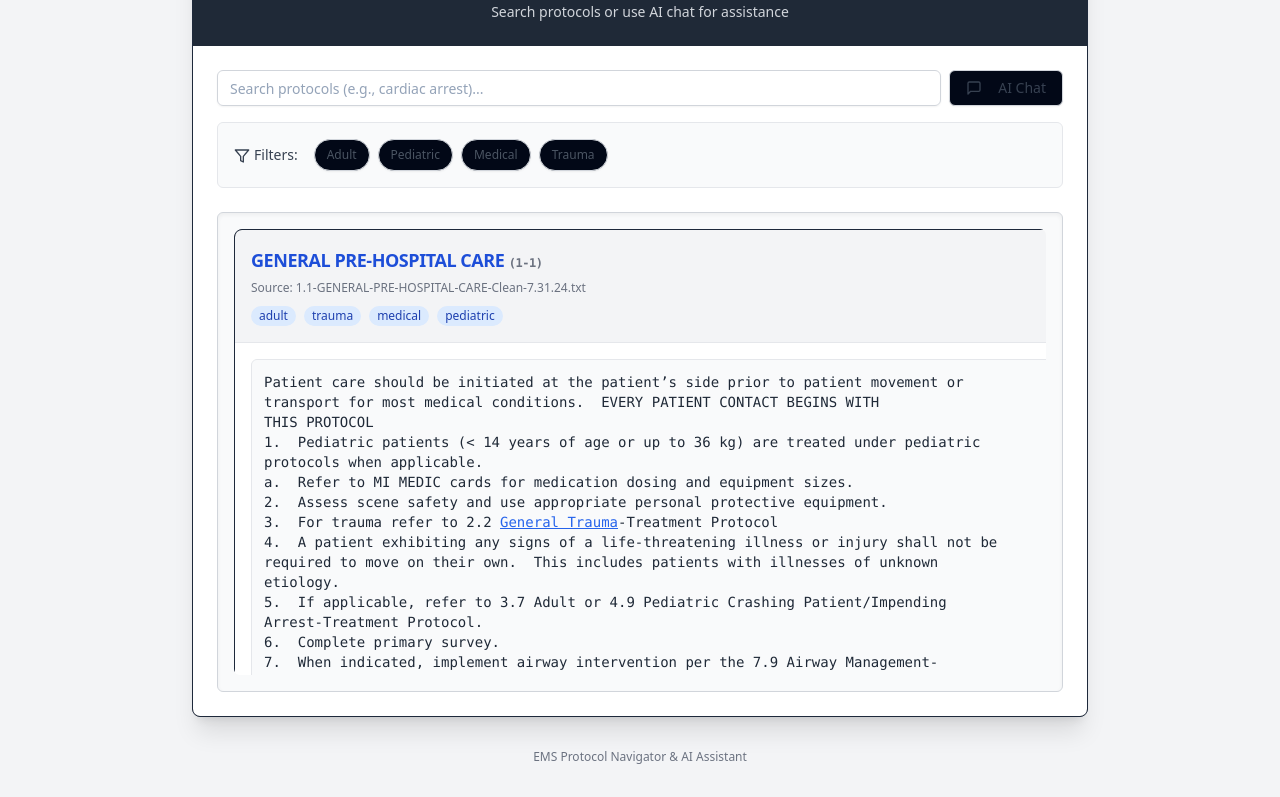
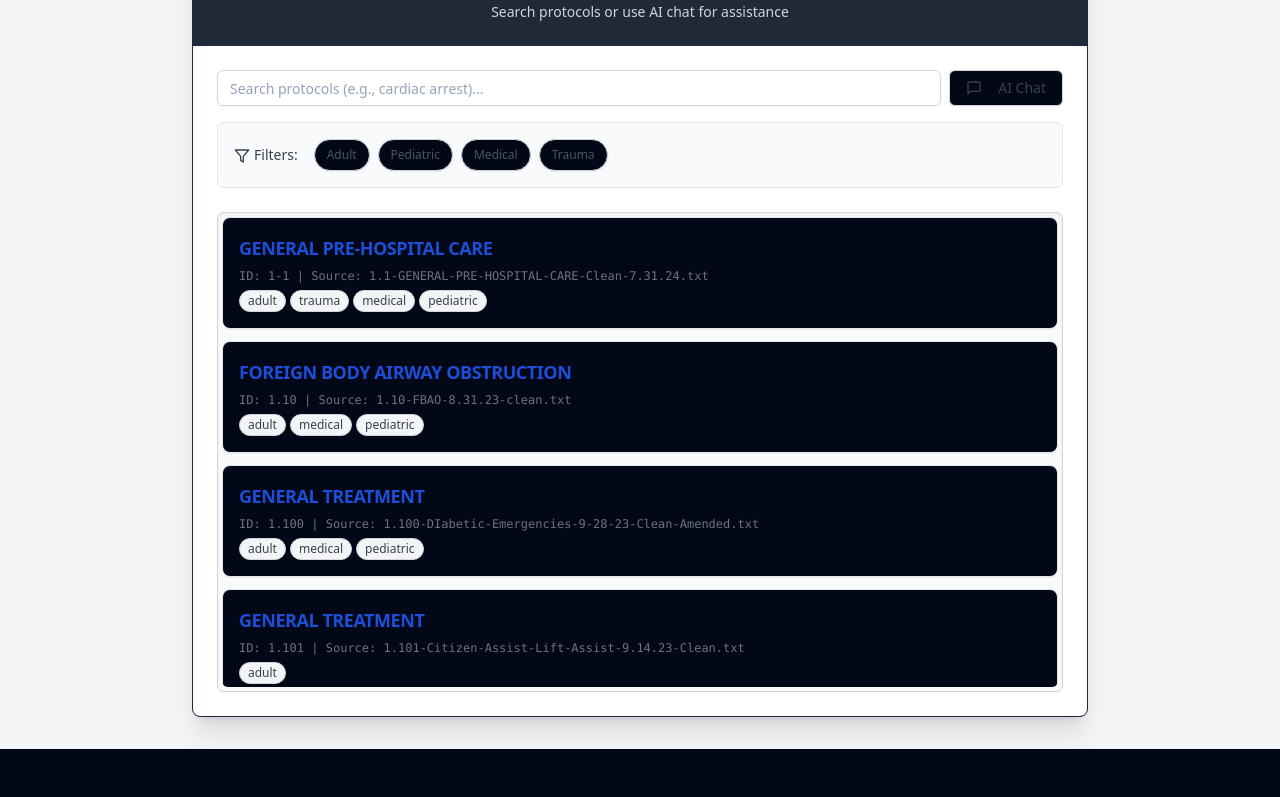
Before and after one commit to John-MiracleWorker/OCMCA, a Next.js app: page / in a window 1280 px wide. Shown: the part 101-898 px from the top of the page. After the commit the page ends 850 px from the top, so only its background shows below. Built offline with nearby package versions, Linux system fonts and the light colour scheme.

Commit message:
Update page.tsx again

```diff
--- a/src/app/page.tsx
+++ b/src/app/page.tsx
@@ -55,12 +55,16 @@ const CATEGORY_FILTERS = [
 const isWholeWord = (text: string, index: number, length: number): boolean => {
     const charBefore = index > 0 ? text[index - 1] : ' ';
     const charAfter = index + length < text.length ? text[index + length] : ' ';
-    const boundaryChars = /[^a-zA-Z0-9]/; // Matches any non-alphanumeric character
-    return boundaryChars.test(charBefore) && boundaryChars.test(charAfter);
+    // Boundary chars: whitespace, punctuation (except hyphen within words), start/end of string
+    const boundaryChars = /[^a-zA-Z0-9-]/; // Allow hyphens within words
+    const isStartBoundary = index === 0 || boundaryChars.test(charBefore);
+    const isEndBoundary = (index + length === text.length) || boundaryChars.test(charAfter);
+    // console.log(`MANUS DEBUG V8: isWholeWord check for text.substring(${index}, ${index + length})='${text.substring(index, index+length)}': charBefore='${charBefore}', charAfter='${charAfter}', isStartBoundary=${isStartBoundary}, isEndBoundary=${isEndBoundary}`);
+    return isStartBoundary && isEndBoundary;
 };
 
 const linkifyContent = (content: string | undefined, allProtocols: Protocol[], currentProtocolId: string): (string | JSX.Element)[] => {
-    console.log(`MANUS DEBUG: linkifyContent V7 (Case-Insensitive String Search) CALLED for protocol ID: ${currentProtocolId}, content snippet: ${content ? content.substring(0, 70) + "..." : "N/A"}`);
+    console.log(`MANUS DEBUG V8: linkifyContent V8 (Enhanced Debug) CALLED for protocol ID: ${currentProtocolId}, content snippet: ${content ? content.substring(0, 70) + "..." : "N/A"}`);
     if (!content) return ["Content not available."];
 
     const potentialMatches: { index: number; length: number; id: string; title: string; originalMatch: string }[] = [];
@@ -71,23 +75,27 @@ const linkifyContent = (content: string | undefined, allProtocols: Protocol[], c
 
         const lowerRefProtocolName = refProtocol.name.toLowerCase();
         if (lowerRefProtocolName.length === 0) return;
+        // console.log(`MANUS DEBUG V8: linkifyContent - Checking for refProtocol: '${refProtocol.name}' (ID: ${refProtocol.id})`);
 
         let searchIndex = 0;
         while (searchIndex < lowerContent.length) {
             const foundIndex = lowerContent.indexOf(lowerRefProtocolName, searchIndex);
             if (foundIndex === -1) break; // No more occurrences of this title
+            // console.log(`MANUS DEBUG V8: linkifyContent - Found potential match for '${refProtocol.name}' at index ${foundIndex} in content.`);
 
-            // Check for whole word boundaries on the original content string
             if (isWholeWord(content, foundIndex, refProtocol.name.length)) {
+                // console.log(`MANUS DEBUG V8: linkifyContent - Whole word match confirmed for '${refProtocol.name}' at index ${foundIndex}.`);
                 potentialMatches.push({
                     index: foundIndex,
-                    length: refProtocol.name.length, // Use original length for slicing
+                    length: refProtocol.name.length,
                     id: refProtocol.id,
-                    title: refProtocol.name, // Store original name
-                    originalMatch: content.substring(foundIndex, foundIndex + refProtocol.name.length) // Extract original casing from content
+                    title: refProtocol.name,
+                    originalMatch: content.substring(foundIndex, foundIndex + refProtocol.name.length)
                 });
+            } else {
+                // console.log(`MANUS DEBUG V8: linkifyContent - Not a whole word match for '${refProtocol.name}' at index ${foundIndex}.`);
             }
-            searchIndex = foundIndex + lowerRefProtocolName.length; // Continue search after this match
+            searchIndex = foundIndex + lowerRefProtocolName.length;
         }
     });
 
@@ -107,17 +115,21 @@ const linkifyContent = (content: string | undefined, allProtocols: Protocol[], c
         }
     }
 
+    // console.log("MANUS DEBUG V8: linkifyContent - Final sorted & filtered matches:", finalMatches.map(m => ({title: m.title, index: m.index, original: m.originalMatch})));
+
     const result: (string | JSX.Element)[] = [];
     let lastIndex = 0;
     finalMatches.forEach(match => {
         if (match.index > lastIndex) {
             result.push(content.substring(lastIndex, match.index));
         }
+        // console.log(`MANUS DEBUG V8: linkifyContent - Creating link for: ${match.originalMatch} to ID ${match.id}`);
         result.push(
             <Link
                 href={{ pathname: '/', query: { protocol: match.id } }}
-                key={`${match.id}-${match.index}`}
+                key={`${match.id}-${match.index}-${Math.random()}`}
                 className="text-blue-600 hover:text-blue-800 underline"
+                onClick={(e) => console.log(`MANUS DEBUG V8: Link clicked for protocol ID: ${match.id}, original text: '${match.originalMatch}'`)}
             >
                 {match.originalMatch}
             </Link>
@@ -128,8 +140,8 @@ const linkifyContent = (content: string | undefined, allProtocols: Protocol[], c
     if (lastIndex < content.length) {
         result.push(content.substring(lastIndex));
     }
-
-    return result.length > 0 ? result : [content];
+    // console.log("MANUS DEBUG V8: linkifyContent - Final result segments count:", result.length);
+    return result.length > 0 ? result : [content]; // Ensure content is always returned even if no links
 };
 
 function ProtocolNavigatorPageContent() {
@@ -145,13 +157,19 @@ function ProtocolNavigatorPageContent() {
   const router = useRouter();
   const [selectedProtocol, setSelectedProtocol] = useState<Protocol | null>(null);
 
+  console.log("MANUS DEBUG V8: ProtocolNavigatorPageContent rendering/re-rendering. SelectedProtocol ID:", selectedProtocol?.id);
+
   const { messages, input, handleInputChange: handleChatInputChange, handleSubmit, isLoading: isChatLoading, error: chatError } = useChat({
     api: "/api/chat",
   });
 
   const applyFiltersAndSearch = useCallback(() => {
+    console.log("MANUS DEBUG V8: applyFiltersAndSearch called. Term:", searchTerm, "Filters:", activeFilters);
     const protocolIdFromQuery = searchParams.get('protocol');
-    if (protocolIdFromQuery && !searchTerm && activeFilters.length === 0) return;
+    if (protocolIdFromQuery && !searchTerm && activeFilters.length === 0) {
+        console.log("MANUS DEBUG V8: applyFiltersAndSearch - bailing early due to protocolIdFromQuery and no search/filters");
+        return;
+    }
 
     let filteredByCategories = protocolsList;
     if (activeFilters.length > 0) {
@@ -162,6 +180,7 @@ function ProtocolNavigatorPageContent() {
     if (!searchTerm.trim()) {
       setSearchResults(filteredByCategories);
       setIsSearching(false);
+      console.log("MANUS DEBUG V8: applyFiltersAndSearch - no search term, set results to filteredByCategories");
       return;
     }
     setIsSearching(true);
@@ -170,31 +189,44 @@ function ProtocolNavigatorPageContent() {
     const finalResults = results.map(result => result.item);
     setSearchResults(finalResults);
     setIsSearching(false);
+    console.log("MANUS DEBUG V8: applyFiltersAndSearch - search complete, results count:", finalResults.length);
   }, [searchTerm, activeFilters, searchParams]);
 
   useEffect(() => {
     const protocolIdFromQuery = searchParams.get('protocol');
+    console.log("MANUS DEBUG V8: useEffect[searchParams] - protocolIdFromQuery:", protocolIdFromQuery);
     if (protocolIdFromQuery) {
         const foundProtocol = protocolsList.find(p => p.id === protocolIdFromQuery);
+        console.log("MANUS DEBUG V8: useEffect[searchParams] - foundProtocol:", foundProtocol?.id);
         if (foundProtocol) {
+            if (selectedProtocol?.id !== foundProtocol.id) {
+                console.log("MANUS DEBUG V8: useEffect[searchParams] - Setting selected protocol to:", foundProtocol.id);
                 setSelectedProtocol(foundProtocol);
+            }
             setIsChatMode(false);
-            setSearchResults([]);
-            setSearchTerm("");
-            setActiveFilters([]);
+            // Only clear search results if we are actually navigating to a new protocol, not just re-rendering
+            if (searchResults.length > 0) setSearchResults([]);
+            if (searchTerm) setSearchTerm("");
+            if (activeFilters.length > 0) setActiveFilters([]);
         } else {
+            console.warn("MANUS DEBUG V8: useEffect[searchParams] - Protocol ID from query not found, redirecting to home.");
             setSelectedProtocol(null);
             router.push('/');
         }
     } else {
+        // Only set selectedProtocol to null if it's currently set
+        if (selectedProtocol) {
+            console.log("MANUS DEBUG V8: useEffect[searchParams] - No protocolIdFromQuery, clearing selectedProtocol.");
             setSelectedProtocol(null);
+        }
         applyFiltersAndSearch();
     }
-  }, [searchParams, router, applyFiltersAndSearch]);
+  }, [searchParams, router, applyFiltersAndSearch, selectedProtocol, searchTerm, searchResults.length, activeFilters.length]); // Added dependencies to try and stabilize
 
   const handleSearchTermChange = (event: React.ChangeEvent<HTMLInputElement>) => {
     setSearchTerm(event.target.value);
     if (selectedProtocol) {
+        console.log("MANUS DEBUG V8: handleSearchTermChange - Clearing selected protocol due to search term change.");
         router.push('/');
         setSelectedProtocol(null);
     }
@@ -202,6 +234,7 @@ function ProtocolNavigatorPageContent() {
 
   const handleSearchKeyDown = (event: React.KeyboardEvent<HTMLInputElement>) => {
     if (event.key === "Enter") {
+        console.log("MANUS DEBUG V8: Enter key pressed in search.");
         // applyFiltersAndSearch is called by useEffect when searchTerm changes
     }
   };
@@ -213,6 +246,7 @@ function ProtocolNavigatorPageContent() {
             : [...prevFilters, filterId]
     );
     if (selectedProtocol) {
+        console.log("MANUS DEBUG V8: toggleFilter - Clearing selected protocol due to filter change.");
         router.push('/');
         setSelectedProtocol(null);
     }
@@ -221,6 +255,7 @@ function ProtocolNavigatorPageContent() {
   const clearAllFilters = () => {
     setActiveFilters([]);
     if (selectedProtocol) {
+        console.log("MANUS DEBUG V8: clearAllFilters - Clearing selected protocol.");
         router.push('/');
         setSelectedProtocol(null);
     }
@@ -231,6 +266,18 @@ function ProtocolNavigatorPageContent() {
       chatContainerRef.current.scrollTop = chatContainerRef.current.scrollHeight;
     }
   }, [messages]);
+
+  // Render function for protocol content to ensure it's memoized if selectedProtocol doesn't change
+  const renderProtocolContent = useCallback(() => {
+    if (!selectedProtocol) return null;
+    console.log("MANUS DEBUG V8: renderProtocolContent - Rendering content for:", selectedProtocol.id);
+    try {
+        return linkifyContent(selectedProtocol.content, protocolsList, selectedProtocol.id);
+    } catch (error) {
+        console.error("MANUS DEBUG V8: Error in linkifyContent during render:", error);
+        return <div className="text-red-500">Error rendering protocol content. Please check console.</div>;
+    }
+  }, [selectedProtocol]);
 
   return (
     <div className="flex flex-col items-center min-h-screen bg-gray-100 p-4 md:p-8 font-sans">
@@ -326,7 +373,7 @@ function ProtocolNavigatorPageContent() {
                 </div>
                 ) : selectedProtocol ? (
                     <ScrollArea className="h-full border border-gray-300 rounded-md p-4 bg-gray-50 shadow-inner">
-                        <Button onClick={() => {router.push('/'); setSelectedProtocol(null);}} className="mb-4 bg-blue-600 hover:bg-blue-700 text-white">Back to Search Results</Button>
+                        <Button onClick={() => { console.log("MANUS DEBUG V8: Back to Search Results button clicked."); router.push('/'); setSelectedProtocol(null);}} className="mb-4 bg-blue-600 hover:bg-blue-700 text-white">Back to Search Results</Button>
                         <Card key={selectedProtocol.id} className="shadow-md rounded-lg overflow-hidden">
                             <CardHeader className="bg-gray-100 p-4 border-b border-gray-200">
                                 <CardTitle className="text-xl font-semibold text-blue-700">{selectedProtocol.name} <span className="text-sm text-gray-500 font-mono">({selectedProtocol.id})</span></CardTitle>
@@ -334,77 +381,73 @@ function ProtocolNavigatorPageContent() {
                                 {selectedProtocol.categories && selectedProtocol.categories.length > 0 && (
                                     <div className="mt-2">
                                         {selectedProtocol.categories.map(cat => (
-                                            <span key={cat} className="inline-block bg-blue-100 text-blue-800 text-xs font-medium mr-2 px-2.5 py-0.5 rounded-full">{cat}</span>
+                                            <span key={cat} className="inline-block bg-blue-100 text-blue-800 text-xs font-medium mr-2 px-2.5 py-0.5 rounded-full">
+                                                {cat}
+                                            </span>
                                         ))}
                                     </div>
                                 )}
                             </CardHeader>
-                            <CardContent className="p-4 bg-white">
-                                <div className="whitespace-pre-wrap text-sm font-mono bg-gray-50 text-gray-800 p-3 rounded-md overflow-x-auto border border-gray-200 min-h-[50px]">
-                                    {linkifyContent(selectedProtocol.content, protocolsList, selectedProtocol.id)}
-                                </div>
+                            <CardContent className="p-4 md:p-6 text-gray-800 text-sm md:text-base leading-relaxed whitespace-pre-line">
+                                {renderProtocolContent()}
                             </CardContent>
                         </Card>
                     </ScrollArea>
                 ) : (
-                <ScrollArea className="h-full border border-gray-300 rounded-md p-4 bg-gray-50 shadow-inner">
-                    {isSearching && (
+                    <ScrollArea className="h-full border border-gray-300 rounded-md p-1 bg-gray-50 shadow-inner">
+                        {isSearching ? (
                         <div className="flex justify-center items-center h-full">
                             <Loader2 className="h-8 w-8 animate-spin text-blue-600" />
                             <p className="ml-2 text-gray-600">Searching...</p>
                         </div>
-                    )}
-                    {!isSearching && searchResults.length > 0 ? (
-                    <div className="space-y-4">
-                        {searchResults.map((protocol) => (
-                                <Card key={protocol.id} className="shadow-md hover:shadow-lg transition-shadow duration-200 rounded-lg overflow-hidden">
-                                    <CardHeader className="bg-gray-100 p-4 border-b border-gray-200">
-                                    <CardTitle className="text-lg font-semibold text-blue-700">
-                                        <Link href={{ pathname: '/', query: { protocol: protocol.id } }} className="hover:underline">
-                                            {protocol.name}
-                                        </Link> <span className="text-xs text-gray-500 font-mono">({protocol.id})</span>
-                                    </CardTitle>
-                                    <CardDescription className="text-xs text-gray-500">Source: {protocol.source_file}</CardDescription>
+                        ) : searchResults.length > 0 ? (
+                        searchResults.map((protocol) => (
+                            <Card
+                                key={protocol.id}
+                                className="mb-3 shadow-sm hover:shadow-md transition-shadow duration-200 cursor-pointer rounded-lg border border-gray-200"
+                                onClick={() => {
+                                    console.log("MANUS DEBUG V8: Search result card clicked for protocol ID:", protocol.id);
+                                    router.push(`/?protocol=${protocol.id}`);
+                                    // setSelectedProtocol(protocol); // This will be handled by useEffect
+                                }}
+                            >
+                            <CardHeader className="p-4">
+                                <CardTitle className="text-lg font-semibold text-blue-700 hover:text-blue-800">{protocol.name}</CardTitle>
+                                <CardDescription className="text-xs text-gray-500 font-mono mt-1">ID: {protocol.id} | Source: {protocol.source_file}</CardDescription>
                                 {protocol.categories && protocol.categories.length > 0 && (
-                                        <div className="mt-1">
+                                    <div className="mt-2 flex flex-wrap gap-1">
                                         {protocol.categories.map(cat => (
-                                                <span key={cat} className="inline-block bg-blue-100 text-blue-800 text-xs font-medium mr-2 px-2 py-0.5 rounded-full">{cat}</span>
+                                            <span key={cat} className="inline-block bg-gray-100 text-gray-700 text-xs font-medium px-2 py-0.5 rounded-full border border-gray-300">
+                                                {cat}
+                                            </span>
                                         ))}
                                     </div>
                                 )}
                             </CardHeader>
-                                    <CardContent className="p-4 bg-white">
-                                    <div className="whitespace-pre-wrap text-sm font-mono bg-gray-50 text-gray-800 p-3 rounded-md overflow-x-auto border border-gray-200 min-h-[50px]">
-                                        {linkifyContent(protocol.content, protocolsList, protocol.id)}
+                            </Card>
+                        ))
+                        ) : (
+                        <div className="flex justify-center items-center h-full">
+                            <p className="text-gray-500">No search results. Try different keywords or adjust filters.</p>
                         </div>
-                                    </CardContent>
-                                </Card>
-                            ))}
-                    </div>
-                    ) : (
-                    !isSearching && (
-                        <div className="text-center text-gray-500 pt-16">
-                            <Search className="h-12 w-12 mx-auto text-gray-400 mb-2"/>
-                            {(searchTerm || activeFilters.length > 0) ? "No protocols found matching your criteria." : "Enter a search term or select filters to begin."}
-                        </div>
-                    )
                         )}
                     </ScrollArea>
                 )}
             </div>
         </CardContent>
       </Card>
-      <MedicationCalculator isOpen={isCalculatorOpen} onClose={() => setIsCalculatorOpen(false)} />
-      <footer className="mt-8 text-center text-xs text-gray-500">
-        <p>EMS Protocol Navigator & AI Assistant</p>
-      </footer>
+      {isCalculatorOpen && (
+        <div className="fixed inset-0 bg-black bg-opacity-50 flex items-center justify-center p-4 z-50">
+            <MedicationCalculator onClose={() => setIsCalculatorOpen(false)} />
+        </div>
+      )}
     </div>
   );
 }
 
-export default function HomePage() {
+export default function ProtocolNavigatorPage() {
     return (
-        <Suspense fallback={<div className="flex justify-center items-center h-screen text-xl text-gray-700"><Loader2 className="h-8 w-8 animate-spin mr-3" />Loading protocols...</div>}>
+        <Suspense fallback={<div className="flex justify-center items-center h-screen"><Loader2 className="h-12 w-12 animate-spin text-blue-600" /> <p className="ml-3 text-xl">Loading Protocols...</p></div>}>
             <ProtocolNavigatorPageContent />
         </Suspense>
     );
```
Lines whose indentation alone changed are shown as unchanged.
